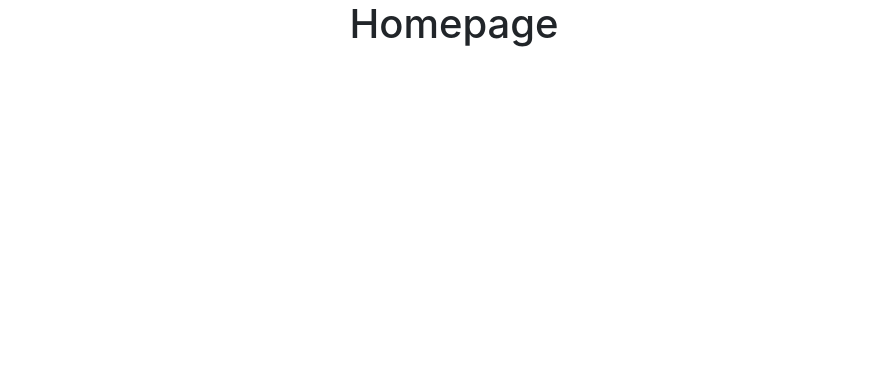
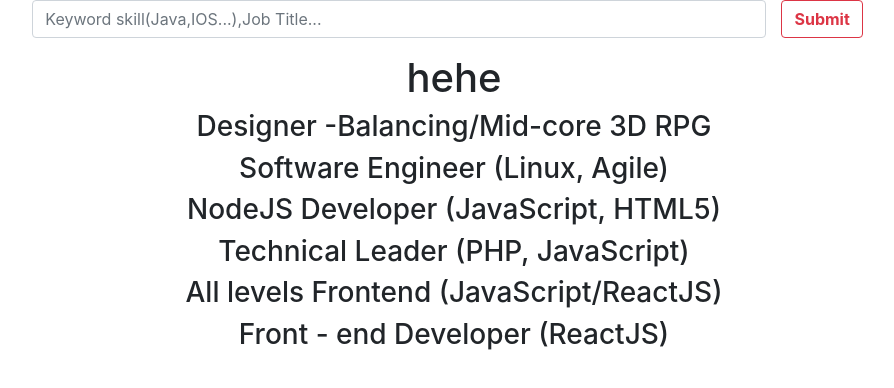
Before and after one commit to tientienmoments/tien-itviec-offical, a React (Create React App) app: page / in a window 1280 px wide. Shown: the top 388 px of the page, without its empty margins (186-1080 px from the left). Built offline with nearby package versions, Linux system fonts and the light colour scheme; data requests are answered from the project's data file.

Commit message:
change path

```diff
--- a/src/App.js
+++ b/src/App.js
@@ -29,9 +29,9 @@ function App() {
   return (
     <div className="App">
       <Switch>
-      <Route exact path="/" component={Homepage}/>
+      <Route exact path="/" component={Jobs}/>
       <Route exact path ="/login" component={Login}/>
-      <Route exact path ="/jobs" component={Jobs}/>
+      {/* <Route exact path ="/jobs" component={Jobs}/> */}
       <ProtectedRoute
       path ="/jobs/:id"
       render ={(props)=> <Detail jobtitle="hahaha" props={props}/>}
```
